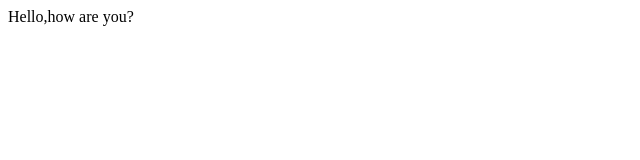
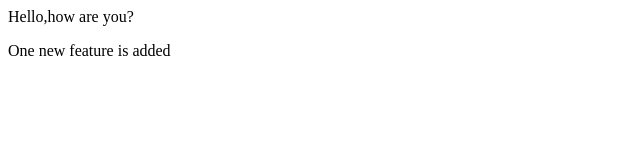
Before and after one commit to rahilshah-04/Localrepo, a plain HTML site: page index.html in a window 1280 px wide. Shown: the whole page, without its empty margins (0-640 px from the left). Drawn offline with Linux system fonts and the light colour scheme.

Commit message:
New feature added

```diff
--- a/index.html
+++ b/index.html
@@ -1 +1,2 @@
 <p>Hello,how are you?</p>
+<p>One new feature is added</p>
```
